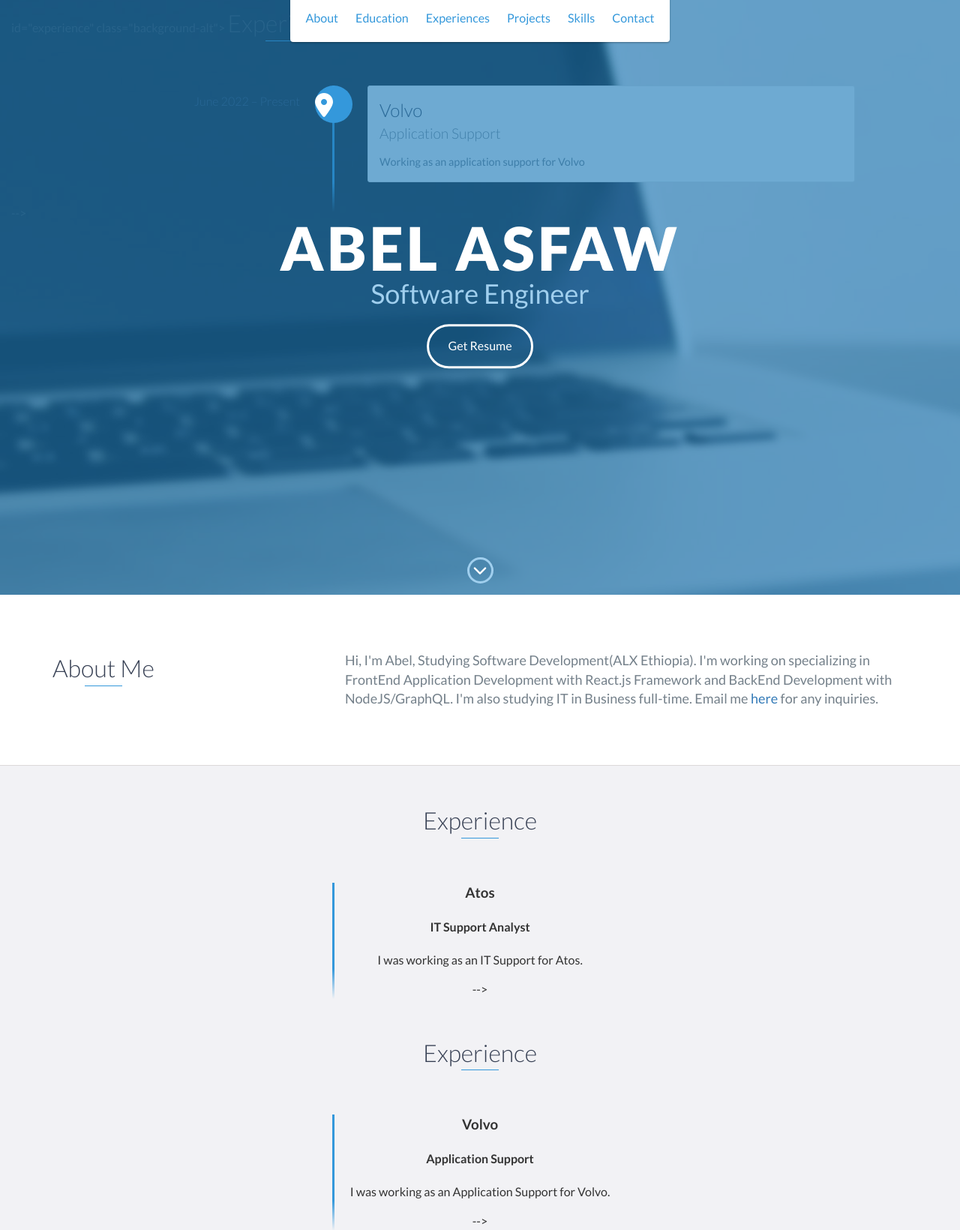
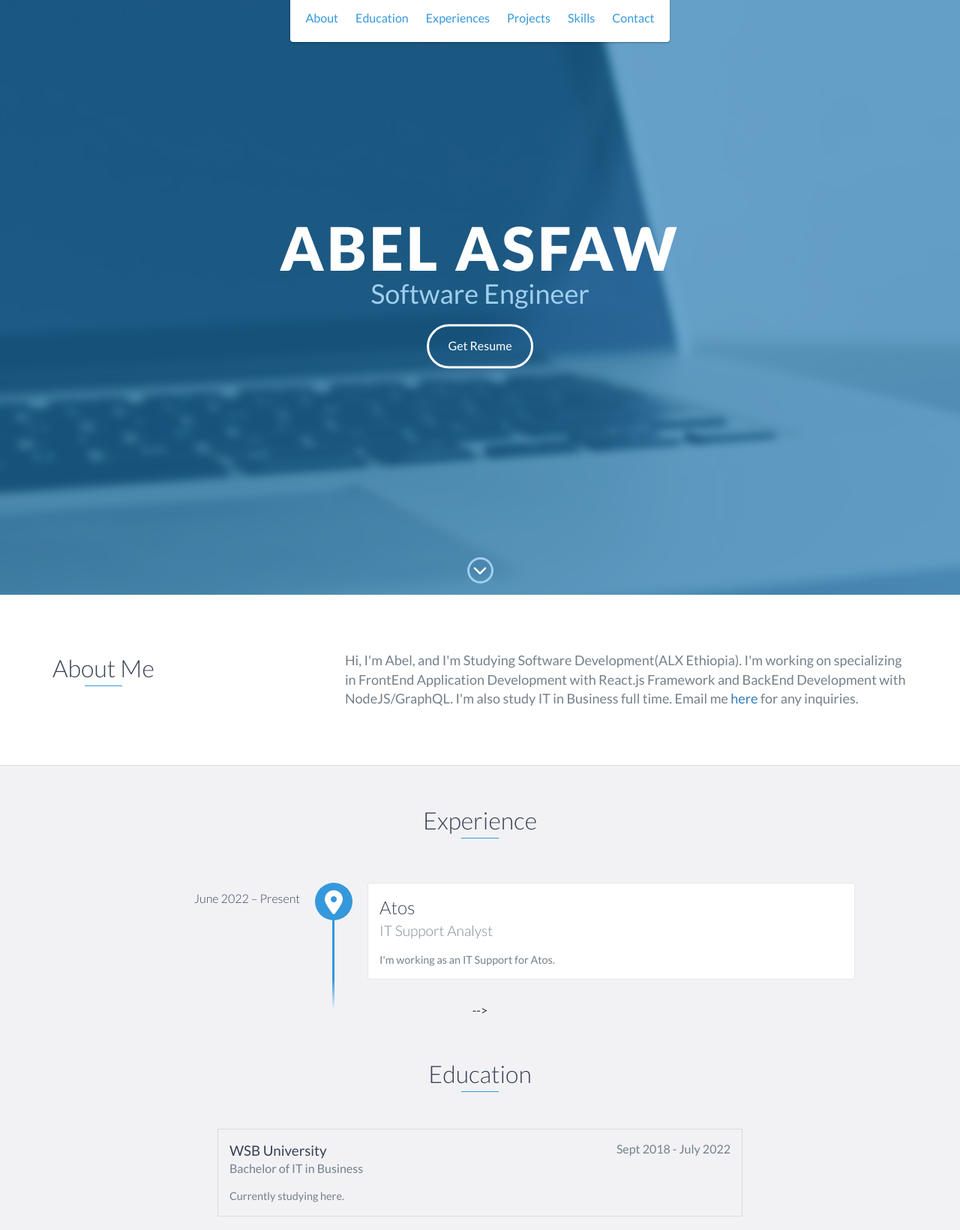
Before and after one commit to asfawabel/asfawabel.github.io, a website: page index.html in a window 1280 px wide. Shown: the part 7-1647 px from the top of the page at 75% size. Drawn offline with nearby package versions, Linux system fonts and the light colour scheme.

Commit message:
Update index.html

```diff
--- a/index.html
+++ b/index.html
@@ -54,19 +54,6 @@
             <a href="Resume.pdf" class="btn-rounded-white">Get Resume</a>
         </div>
         <!-- End #lead-content -->
-id="experience" class="background-alt">
-        <h2 class="heading">Experience</h2>
-        <div id="experience-timeline">
-            <div data-date="June 2022 – Present">
-                <h3>Volvo</h3>
-                <h4>Application Support</h4>
-                <p>
-                    Working as an application support for Volvo
-                </p>
-            </div>
-
-        </div> -->
-    <!-- End #experience -->
 
         <div id="lead-overlay"></div>
 
@@ -87,8 +74,8 @@ id="experience" class="background-alt">
                 </div>
                 <div class="col-md-8">
                     <p>
-                        Hi, I'm Abel, Studying Software Development(ALX Ethiopia). I'm working on specializing in FrontEnd Application Development with React.js Framework and BackEnd Development with NodeJS/GraphQL.
-                        I'm also studying IT in Business full-time. Email me <a href="mailto:abelasfaw000@gmail.com">here</a> for any inquiries.
+                        Hi, I'm Abel, and I'm Studying Software Development(ALX Ethiopia). I'm working on specializing in FrontEnd Application Development with React.js Framework and BackEnd Development with NodeJS/GraphQL.
+                        I'm also study IT in Business full time. Email me <a href="mailto:abelasfaw000@gmail.com">here</a> for any inquiries.
                     </p>
                 </div>
             </div>
@@ -99,24 +86,11 @@ id="experience" class="background-alt">
     <div id="experience" class="background-alt">
         <h2 class="heading">Experience</h2>
         <div id="experience-timeline">
-            <div data-date="June 2022 – Dec 2022">
+            <div data-date="June 2022 – Present">
                 <h3>Atos</h3>
                 <h4>IT Support Analyst</h4>
                 <p>
-                    I was  working as an IT Support for Atos.
-                </p>
-            </div>
-
-        </div> -->
-    <!-- End #experience -->
-<div id="experience" class="background-alt">
-        <h2 class="heading">Experience</h2>
-        <div id="experience-timeline">
-            <div data-date="Feb 2023 – Aug 2023">
-                <h3>Volvo</h3>
-                <h4>Application Support</h4>
-                <p>
-                    I was working as an Application Support for Volvo.
+                    I'm  working as an IT Support for Atos.
                 </p>
             </div>
 
@@ -152,7 +126,7 @@ id="experience" class="background-alt">
                     <div class="project-info">
                         <h3>RoyalStateBackEnd</h3>
                         <p>
-                            Backend project with node.js for a real estate listing website.
+                            Backend project with node.js for a realstate listing website.
                         </p>
                         <a href="https://github.com/bakougo/RoyalStateBackEnd">View Project</a>
                     </div>
@@ -168,7 +142,7 @@ id="experience" class="background-alt">
                     <div class="project-info">
                         <h3>ALX</h3>
                         <p>
-                            An online one-year programming course.
+                            An online one year programming course.
                         </p>
                         <a href="https://github.com/bakougo/alx-low_level_programming.git">View Project</a>
                     </div>
```
